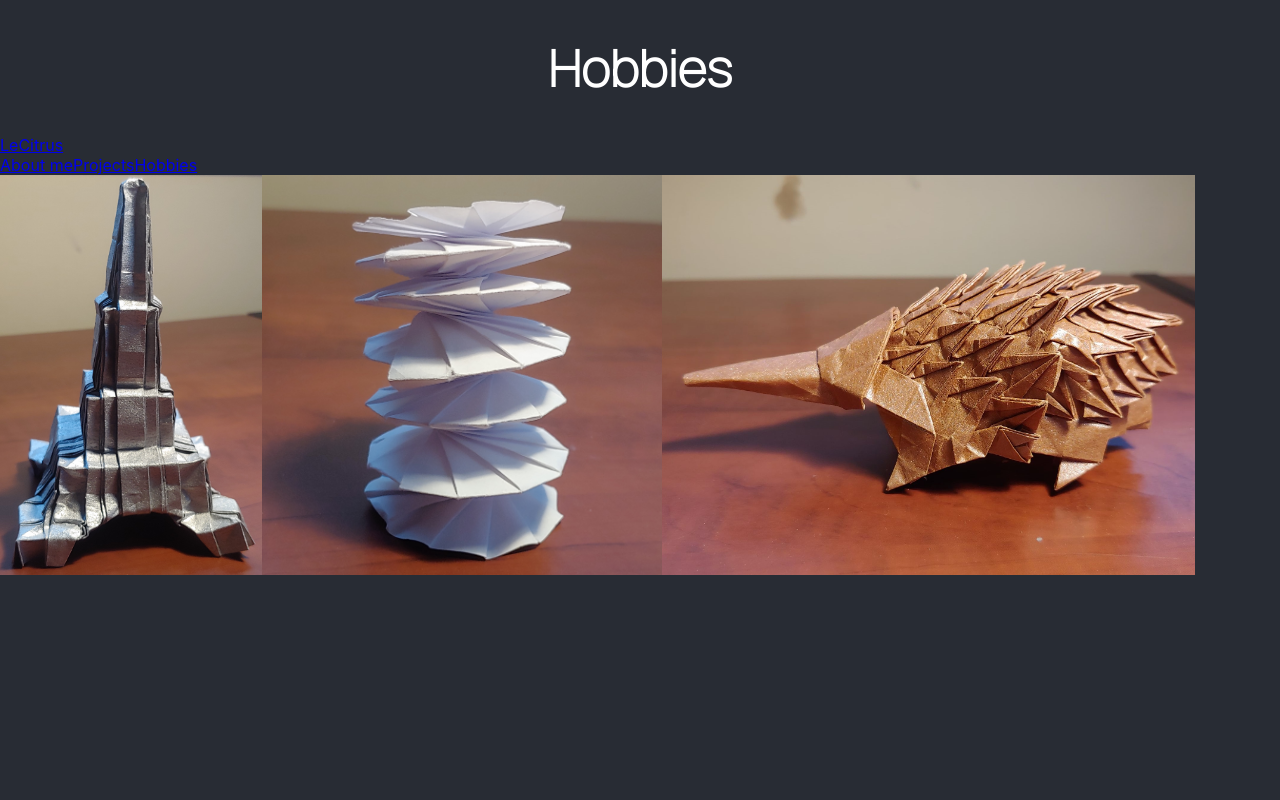
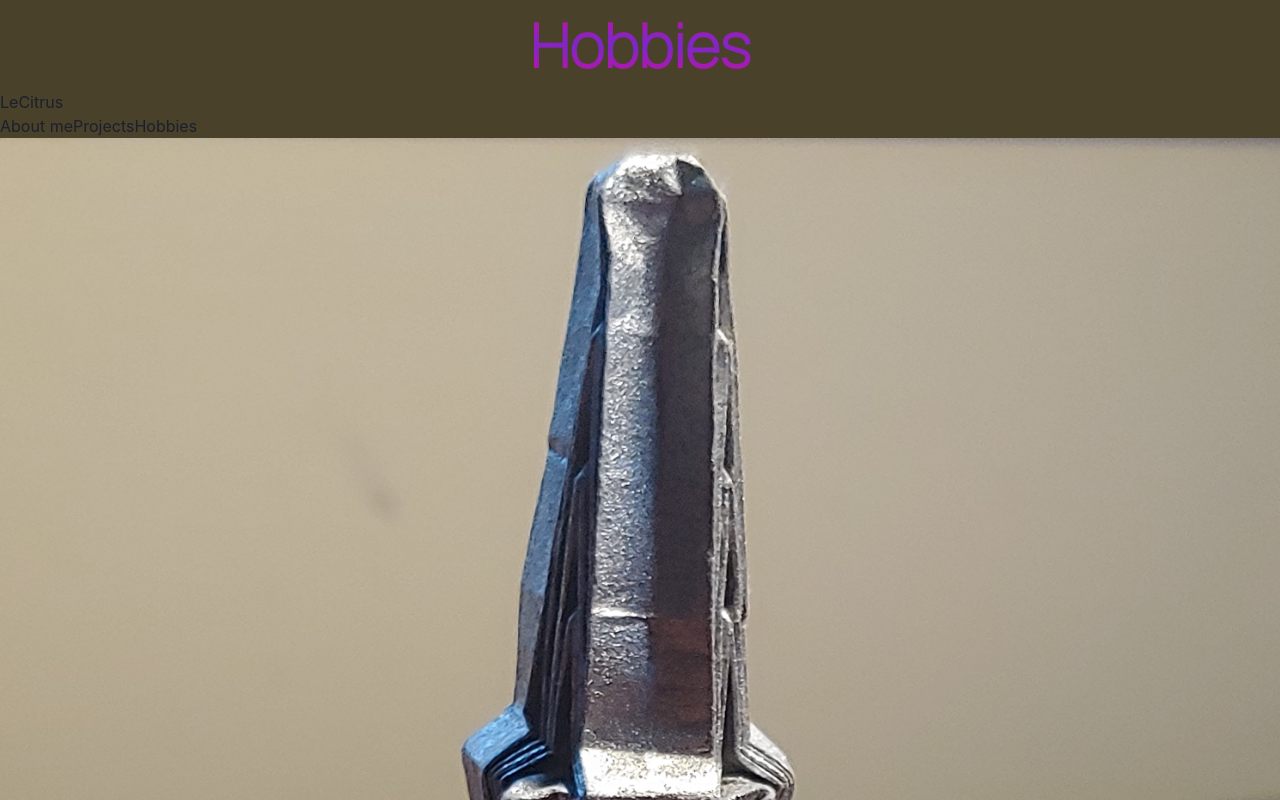
Before and after one commit to LeCitrus/LeCitrus.github.io, a React (Create React App) app: page /hobbies in a window 1280 px wide. Shown: the top 800 px of the page. Built offline with nearby package versions, Linux system fonts and the light colour scheme.

Commit message:
already lots of repeating code yay

```diff
--- /dev/null
+++ b/src/Theme.ts
@@ -0,0 +1,26 @@
+import {extendTheme} from '@chakra-ui/react';
+import {mode} from '@chakra-ui/theme-tools';
+
+const dark = "#282C34";
+const light = "#4A412A";
+
+
+/* https://github.com/chakra-ui/chakra-ui/discussions/5048 */
+const theme = extendTheme({
+    colors: {
+        dark: dark,
+        light: light,
+        white: "#FFFFFF",
+    },
+
+    styles: {
+        global: (props)  => ({
+            body: {
+                bg: mode(light, dark)(props)
+
+            }
+        })
+    }
+});
+
+export default theme;
--- a/src/components/Navbar.tsx
+++ b/src/components/Navbar.tsx
@@ -3,8 +3,9 @@ import Navbar from 'react-bootstrap/Navbar';
 import Container from 'react-bootstrap/Container';
 import {Link} from 'react-router-dom';
 
+/* https://react-bootstrap.github.io/components/navbar/ */
 const NavBar = () => {
-{/* https://react-bootstrap.github.io/components/navbar/ */}
+
   return (
     <Navbar bg="light" expand="lg">
       <Container>
--- a/src/index.css
+++ b/src/index.css
@@ -5,7 +5,6 @@ body {
     sans-serif;
   -webkit-font-smoothing: antialiased;
   -moz-osx-font-smoothing: grayscale;
-  background-color: #282c34;
 }
 
 code {
--- a/src/index.js
+++ b/src/index.js
@@ -4,12 +4,16 @@ import './index.css';
 import {BrowserRouter} from 'react-router-dom';
 import App from './App';
 import reportWebVitals from './reportWebVitals';
+import { ChakraProvider} from '@chakra-ui/react';
+import theme from './Theme';
 
 const root = createRoot(document.getElementById('root'));
 root.render(
   <React.StrictMode>
     <BrowserRouter>
-      <App />
+      <ChakraProvider theme={theme}>
+        <App />
+      </ChakraProvider>
     </BrowserRouter>
   </React.StrictMode>
 );
--- a/src/pages/about-me.tsx
+++ b/src/pages/about-me.tsx
@@ -1,10 +1,16 @@
-import NavBar from "../components/Navbar";
+import NavBar from "../components/NavBar";
+import {Text} from "@chakra-ui/react";
 
 const About = () => {
   return (
   <div>
     <div className="App">
-      <h1>About me</h1>
+    <Text bgGradient='radial(#7928CA, #FF0080)'
+        bgClip='text'
+        fontSize='6xl'
+        fontWeight='extrabold'>
+        About me
+    </Text>
     </div>
     <div>
       <NavBar/>
--- a/src/pages/hobbies.tsx
+++ b/src/pages/hobbies.tsx
@@ -1,21 +1,27 @@
-import NavBar from '../components/Navbar';
+import NavBar from '../components/NavBar';
 import Eiffel from '../images/eiffel.jpg';
 import Spring from '../images/spring.jpg';
 import Echidna from '../images/echidna.jpg';
+import {Text} from "@chakra-ui/react";
 
 const Hobbies = () => {
     return (
     <div>
       <div className="App">
-        <h1>Hobbies</h1>
+        <Text bgGradient='radial(#7928CA, #FF0080)'
+          bgClip='text'
+          fontSize='6xl'
+          fontWeight='extrabold'>
+          Hobbies
+      </Text>
       </div>
       <div>
         <NavBar/>
       </div>
       <div>
-        <img src={Eiffel} alt={'Eiffel Tower'} height={'400px'}/>
-        <img src={Spring} alt={'Spring'} height={'400px'}/>
-        <img src={Echidna} alt={'Echidna'} height={'400px'}/>
+        <img src={Eiffel} alt={'Eiffel Tower'} height={'100px'}/>
+        <img src={Spring} alt={'Spring'} height={'100px'}/>
+        <img src={Echidna} alt={'Echidna'} height={'100px'}/>
       </div>
     </div>
     );
--- a/src/pages/home.tsx
+++ b/src/pages/home.tsx
@@ -1,14 +1,29 @@
-import NavBar from '../components/Navbar';
+import NavBar from '../components/NavBar';
+import {Button, useColorMode, ColorModeScript, useTheme, Text, Link} from "@chakra-ui/react";
 
 const Home = () => {
+
+    const {colorMode, toggleColorMode} = useColorMode();
+    const theme = useTheme();
+
     return (
     <div>
     <div className="App">
-      <h1>Home</h1>
+      <Text bgGradient='radial(#7928CA, #FF0080)'
+        bgClip='text'
+        fontSize='6xl'
+        fontWeight='extrabold'>
+        Curtis Kan
+      </Text>
+      <Link href="https://github.com/LeCitrus">Github</Link>
     </div>
     <div className="Navbar">
       <NavBar/>
-      </div>
+    </div>
+    <ColorModeScript initialColorMode={theme.config.initialColorMode} />
+    <Button onClick={toggleColorMode}>
+      {colorMode === "light" ? "Whimsical" : "Silliness"}
+    </Button>
     </div>
     );
   };
--- a/src/pages/projects.tsx
+++ b/src/pages/projects.tsx
@@ -1,13 +1,20 @@
-import NavBar from "../components/Navbar";
+import NavBar from "../components/NavBar";
+import {Text} from "@chakra-ui/react";
 
 const Projects = () => {
   return (
   <div>
     <div className="App">
-      <h1>Projects</h1>
+    <Text bgGradient='radial(#7928CA, #FF0080)'
+        bgClip='text'
+        fontSize='6xl'
+        fontWeight='extrabold'>
+        Projects
+      </Text>
     </div>
     <div>
       <NavBar/>
+      <p> This website XD</p>
     </div>
   </div>
   );
```
Lines whose indentation alone changed are shown as unchanged.
